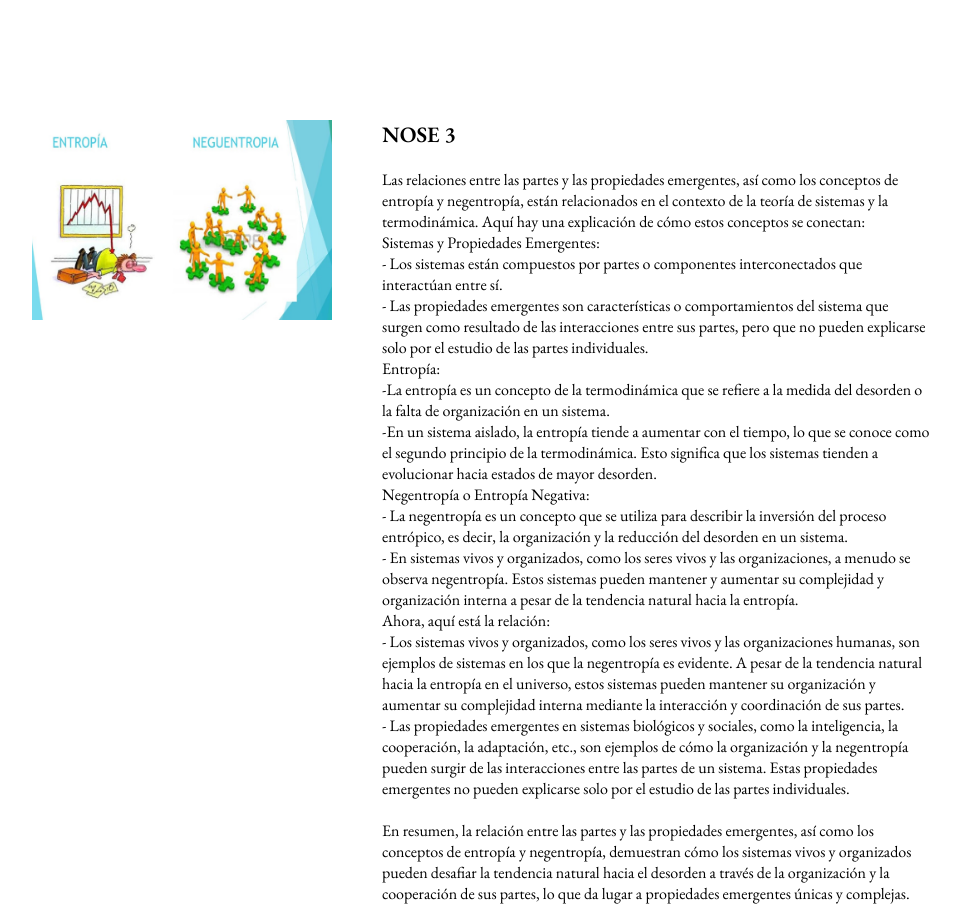
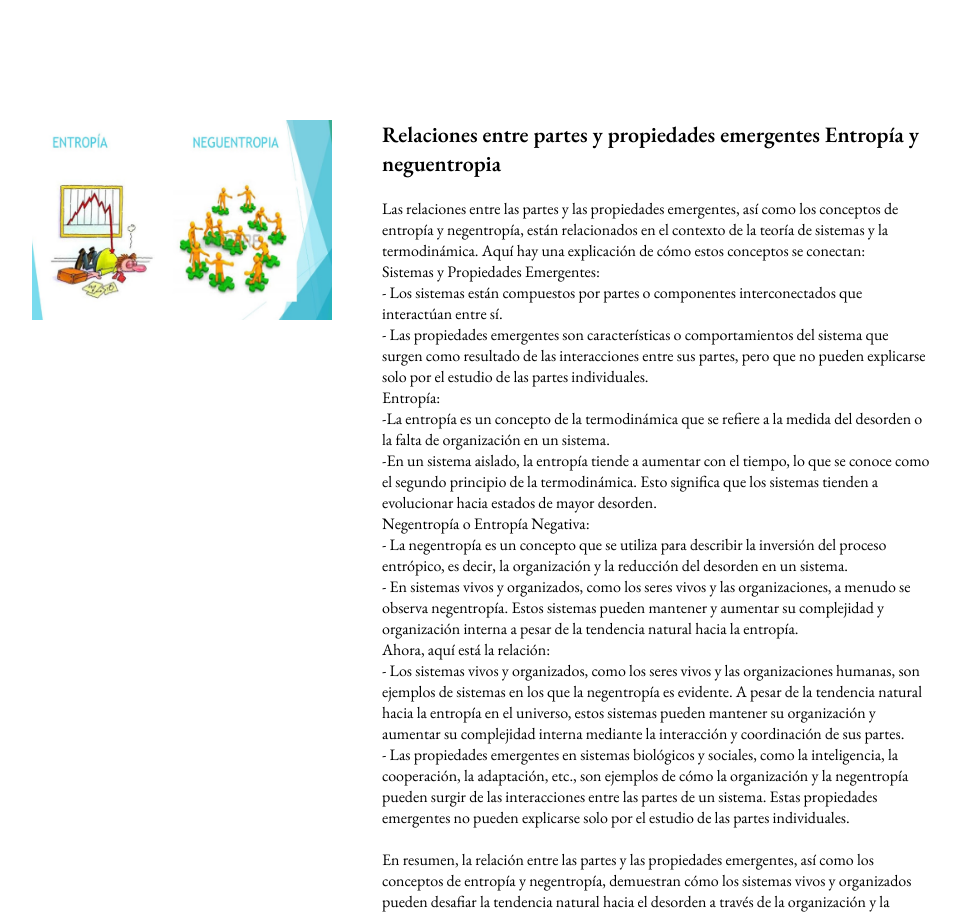
Before and after one commit to MairaVelasquez/paginawweb, a plain HTML site: page index.html in a window 1280 px wide. Shown: the part 2880-3794 px from the top of the page, without its empty margins (158-1118 px from the left). Drawn offline with nearby package versions, Linux system fonts and the light colour scheme.

Commit message:
Update index.html

```diff
--- a/index.html
+++ b/index.html
@@ -181,7 +181,7 @@
                 <div class="content-portfolio">
                     <img  class="img-03" src="img/entropiayneguentropia.png" alt="" width="200" height="200">
                     <div class="txt-portfolio">
-                        <h3> NOSE 3</h3>
+                        <h3> Relaciones entre partes y propiedades emergentes Entropía y neguentropia</h3>
                         <P>
                             Las relaciones entre las partes y las propiedades emergentes, así como los conceptos de entropía y negentropía, están relacionados en el contexto de la teoría de sistemas y la termodinámica. Aquí hay una explicación de cómo estos conceptos se conectan:<br/>
 
```
